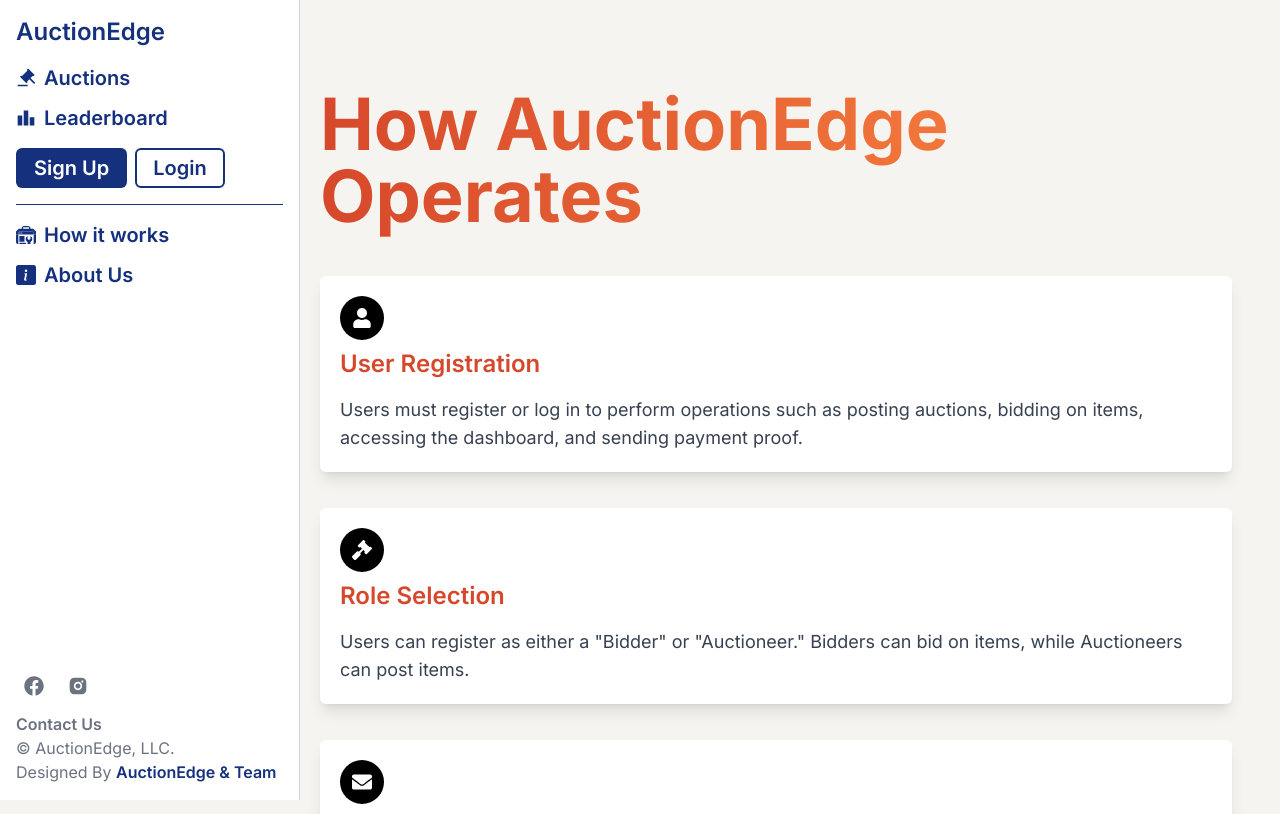
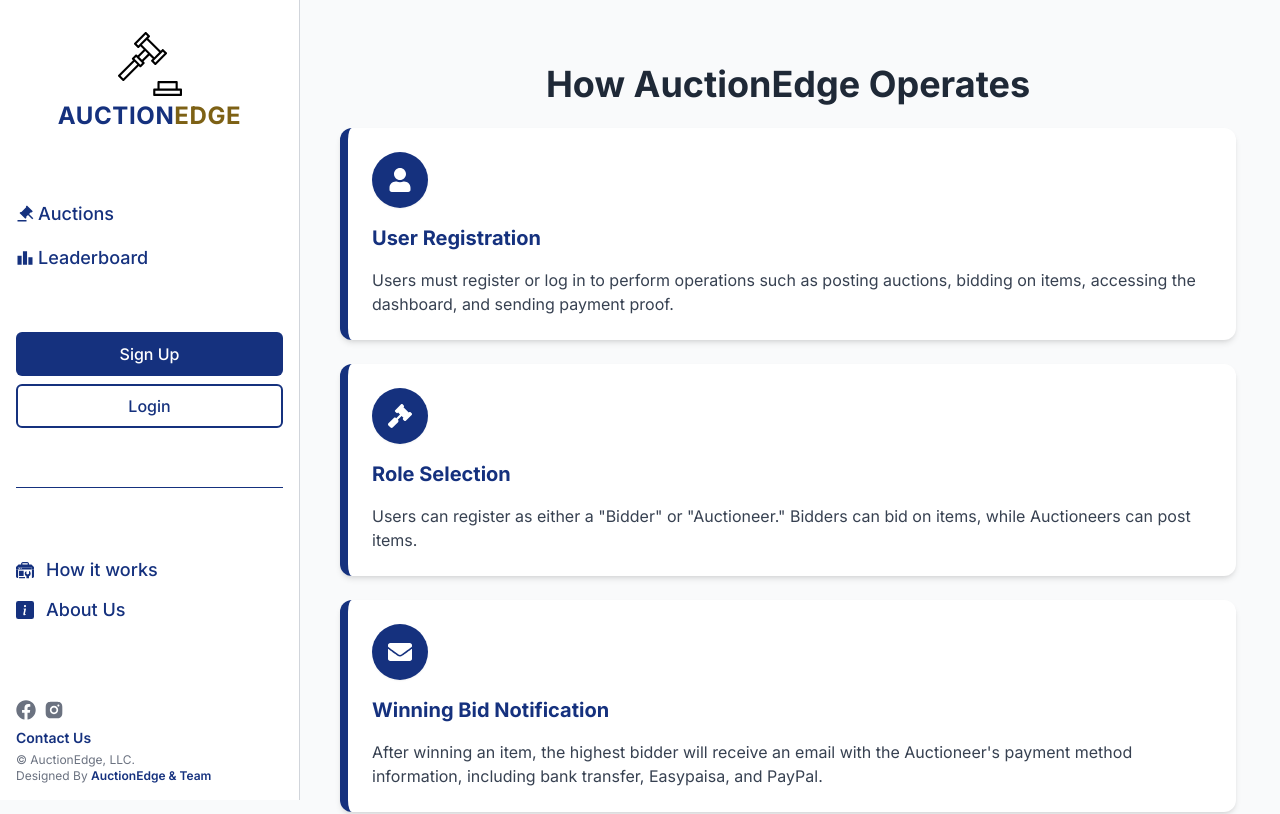
Before and after one commit to ClickHammer/AuctionEdge, a React (Vite) app in the folder Frontend/: page /how-it-works-info in a window 1280 px wide. Shown: the top 814 px of the page. Built offline with nearby package versions, Linux system fonts and the light colour scheme; no server answers.

Commit message:
changes in contact us side drawer

```diff
--- a/Frontend/src/layout/sidedrawer.jsx
+++ b/Frontend/src/layout/sidedrawer.jsx
@@ -10,6 +10,7 @@
 import { useDispatch, useSelector } from "react-redux";
 import { logout } from "@/store/slices/UserSlice.js";
 import { Link } from "react-router-dom";
+import Logo from "../assets/logo.svg";
 
 const SideDrawer = () => {
   const [show, setShow] = useState(false);
@@ -22,7 +23,7 @@
 
   return (
     <>
-      {/* Hamburger Icon */}
+
       <div
         onClick={() => setShow(!show)}
         className="fixed right-5 top-5 bg-[#15317E] text-white text-3xl p-2 rounded-md lg:hidden"
@@ -30,173 +31,142 @@
         <GiHamburgerMenu />
       </div>
 
-      {/* Side Drawer */}
       <div
-        className={`w-[100%] sm:w-[300px] bg-white h-full fixed top-0 ${
+        className={`w-[300px] bg-white h-full fixed top-0 ${
           show ? "left-0" : "left-[-100%]"
         } transition-all duration-200 p-4 flex flex-col justify-between lg:left-0 border-r-[1px] border-gray-300`}
       >
-        <div className="relative">
-          <Link to={"/"}>
-            <h4 className="text-2xl font-semibold mb-4">
-              <span className="text-[#15317E]">AuctionEdge</span>
+
+        <div className="flex flex-col items-center gap-1 p-4">
+          <img src={Logo} alt="AuctionEdge Logo" className="w-16 h-16 fill-current" />
+          <h4 className="text-2xl font-bold tracking-wide uppercase text-[#15317E]">
+            Auction<span className="text-[#7D6115]">Edge</span>
           </h4>
-          </Link>
+        </div>
 
-          <ul className="flex flex-col gap-3">
+        <ul className="flex flex-col gap-4 text-lg font-semibold text-gray-800">
           <li>
-              <Link
-                to={"/auctions"}
-                className="flex text-xl font-semibold gap-2 items-center hover:text-[#7D6115] transition duration-150"
-              >
+            <Link to={"/auctions"} className="flex items-center gap-1 hover:text-[#7D6115] transition">
               <RiAuctionFill /> Auctions
             </Link>
           </li>
           <li>
-              <Link
-                to={"/leaderboard"}
-                className="flex text-xl font-semibold gap-2 items-center hover:text-[#7D6115] transition duration-150"
-              >
+            <Link to={"/leaderboard"} className="flex items-center gap-1 hover:text-[#7D6115] transition">
               <MdLeaderboard /> Leaderboard
             </Link>
           </li>
 
-            {isAuthenticated && user && user.role === "Auctioneer" && (
+          {isAuthenticated && user?.role === "Auctioneer" && (
             <>
               <li>
-                  <Link
-                    to={"/submit-commission"}
-                    className="flex text-xl font-semibold gap-2 items-center hover:text-[ #7D6115] transition duration-150"
-                  >
+                <Link to={"/submit-commission"} className="flex items-center gap-1 hover:text-[#7D6115] transition">
                   <FaFileInvoiceDollar /> Submit Commission
                 </Link>
               </li>
               <li>
-                  <Link
-                    to={"/create-auction"}
-                    className="flex text-xl font-semibold gap-2 items-center hover:text-[ #7D6115] transition duration-150"
-                  >
+                <Link to={"/create-auction"} className="flex items-center gap-1 hover:text-[#7D6115] transition">
                   <IoIosCreate /> Create Auction
                 </Link>
               </li>
               <li>
-                  <Link
-                    to={"/view-my-auctions"}
-                    className="flex text-xl font-semibold gap-2 items-center hover:text-[ #7D6115] transition duration-150"
-                  >
+                <Link to={"/view-my-auctions"} className="flex items-center gap-1 hover:text-[#7D6115] transition">
                   <FaEye /> View My Auctions
                 </Link>
               </li>
             </>
           )}
 
-            {isAuthenticated && user && user.role === "Super Admin" && (
+          {isAuthenticated && user?.role === "Super Admin" && (
             <li>
-                <Link
-                  to={"/dashboard"}
-                  className="flex text-xl font-semibold gap-2 items-center hover:text-[ #7D6115] transition duration-150"
-                >
+              <Link to={"/dashboard"} className="flex items-center gap-1 hover:text-[#7D6115] transition">
                 <MdDashboard /> Dashboard
               </Link>
             </li>
           )}
         </ul>
 
+        <div className="flex flex-col items-center gap-2 my-2">
           {!isAuthenticated ? (
-            <div className="my-4 flex gap-2">
+            <>
         <Link
   to={"/sign-up"}
-  className="bg-[#15317E] border-2 border-transparent font-semibold text-xl py-1 px-4 rounded-md text-white
-             hover:bg-white hover:border-[#15317E] hover:text-[#15317E] transition duration-200"
+  className="w-full text-center bg-[#15317E] text-white py-2 rounded-md border-2 border-transparent
+  hover:border-[#15317E] hover:text-[#15317E] hover:bg-[#ffffff] transition"
 >
   Sign Up
 </Link>
+
               <Link
                 to={"/login"}
-  className="border-2 border-[#15317E] text-[#15317E] font-semibold text-xl py-1 px-4 rounded-md
-             hover:bg-[#15317E] hover:text-white transition duration-200"
+                className="w-full text-center border-2 border-[#15317E] text-[#15317E] py-2 rounded-md hover:bg-[#15317E] hover:text-white transition"
               >
                 Login
               </Link>
-
-            </div>
+            </>
           ) : (
-            <div className="my-4 flex gap-4 w-fit" onClick={handleLogout}>
-              <button className="bg-[#15317E] font-semibold text-xl py-1 px-4 rounded-md text-white hover:bg-[#E67E22] transition duration-200">
+            <button
+  onClick={handleLogout}
+  className="w-full text-center bg-[#15317E] text-white py-2 rounded-md border-2 border-transparent
+  hover:border-[#15317E] hover:text-[#15317E] hover:bg-[#ffffff] transition"
+>
   Logout
 </button>
+
+          )}
         </div>
-          )}
 
-          <hr className="mb-4 border-t-[#15317E]" />
+        <hr className="border-t-[#15317E] mb-4" />
 
-          <ul className="flex flex-col gap-3">
+
+        <ul className="flex flex-col gap-3 text-lg font-semibold text-gray-800">
           {isAuthenticated && (
             <li>
-                <Link
-                  to={"/me"}
-                  className="flex text-xl font-semibold gap-2 items-center hover:text-[#7D6115] transition duration-150"
-                >
+              <Link to={"/me"} className="flex items-center gap-3 hover:text-[#7D6115] transition">
                 <FaUserCircle /> Profile
               </Link>
             </li>
           )}
           <li>
-              <Link
-                to={"/how-it-works-info"}
-                className="flex text-xl font-semibold gap-2 items-center hover:text-[#7D6115] transition duration-150"
-              >
+            <Link to={"/how-it-works-info"} className="flex items-center gap-3 hover:text-[#7D6115] transition">
               <SiGooglesearchconsole /> How it works
             </Link>
           </li>
           <li>
-              <Link
-                to={"/about"}
-                className="flex text-xl font-semibold gap-2 items-center hover:text-[#7D6115] transition duration-150"
-              >
+            <Link to={"/about"} className="flex items-center gap-3 hover:text-[#7D6115] transition">
               <BsFillInfoSquareFill /> About Us
             </Link>
           </li>
         </ul>
 
-          <IoMdCloseCircleOutline
-            onClick={() => setShow(!show)}
-            className="absolute top-0 right-4 text-[28px] sm:hidden text-gray-500 hover:text-[#7D6115]"
-          />
-        </div>
-
-        <div>
-          <div className="flex gap-2 items-center mb-2">
-            <Link
-              to="/"
-              className="bg-white text-gray-500 p-2 text-xl rounded-sm hover:text-blue-700"
-            >
+        <div className="flex flex-col items-left mt-6 text-sm">
+  <div className="flex  items-left gap-2">
+    <Link to="/" className="text-gray-500 text-xl hover:text-blue-700">
       <FaFacebook />
     </Link>
-            <Link
-              to="/"
-              className="bg-white text-gray-500 p-2 text-xl rounded-sm hover:text-pink-500"
-            >
+    <Link to="/" className="text-gray-500 text-xl hover:text-pink-500">
       <RiInstagramFill />
     </Link>
   </div>
-          <Link
-            to={"/contact"}
-            className="text-gray-500 font-semibold hover:text- [#7D6115] transition duration-150"
-          >
+
+  <Link to={"/contact"} className="mt-2 text-[#15317E] font-semibold hover:text-[#7D6115] transition">
     Contact Us
   </Link>
-          <p className="text-gray-500">&copy; AuctionEdge, LLC.</p>
-          <p className="text-gray-500">
+
+  <p className="text-gray-500 mt-1 text-xs">&copy; AuctionEdge, LLC.</p>
+  <p className="text-gray-500 text-xs">
     Designed By{" "}
-            <Link
-              to={"/"}
-              className="font-semibold hover:text-[#7D6115] transition duration-150"
-            >
+    <Link to={"/"} className="font-semibold hover:text-[#7D6115] transition">
       AuctionEdge & Team
     </Link>
   </p>
 </div>
+
+
+
+        <IoMdCloseCircleOutline
+          onClick={() => setShow(!show)}
+          className="absolute top-4 right-4 text-3xl sm:hidden text-gray-500 hover:text-[#7D6115] cursor-pointer"
+        />
       </div>
     </>
   );
--- a/Frontend/src/pages/Contact.jsx
+++ b/Frontend/src/pages/Contact.jsx
@@ -12,6 +12,7 @@
   const [loading, setLoading] = useState(false);
 
   const navigateTo = useNavigate();
+
   const handleContactForm = (e) => {
     e.preventDefault();
     setLoading(true);
@@ -43,79 +44,74 @@
   };
 
   return (
-    <>
-      <section className="w-full ml-0 m-0 h-fit px-5 pt-20 lg:pl-[320px] flex flex-col min-h-screen py-4 justify-start">
-        <div className="bg-white mx-auto w-full h-auto px-2 flex flex-col gap-4 items-center py-4 justify-center rounded-md">
-          <form
-            className="flex flex-col gap-5 w-full"
-            onSubmit={handleContactForm}
-          >
-            <h3
-              className={`text-[#D6482B] text-xl font-semibold mb-2 min-[480px]:text-xl md:text-2xl lg:text-3xl`}
-            >
-              Contact Us
-            </h3>
-            <div className="flex flex-col gap-2">
-              <label className="text-[16px] text-stone-500">Your Name</label>
+    <section className="w-full min-h-screen flex items-center justify-center bg-gray-100">
+      <div className="bg-white shadow-lg rounded-lg px-8 py-6 sm:w-[450px]">
+        <h1 className="text-[#15317E] text-center text-4xl font-bold mb-6">Contact Us</h1>
+        <form onSubmit={handleContactForm} className="flex flex-col gap-6">
+          <div className="flex flex-col">
+            <label className="text-lg font-medium text-gray-700">Name</label>
             <input
               type="text"
               value={name}
               onChange={(e) => setName(e.target.value)}
-                className="w-full mt-1 p-2 border border-gray-300 rounded-md focus:outline-none focus:ring-2 focus:ring-[#D6482B]"
+              className="mt-1 px-4 py-2 border border-gray-300 rounded-md focus:border-[#15317E] focus:ring-[#15317E] focus:ring-1 outline-none transition duration-200"
               required
             />
           </div>
-            <div className="flex flex-col gap-2">
-              <label className="text-[16px] text-stone-500">Your Email</label>
+
+          <div className="flex flex-col">
+            <label className="text-lg font-medium text-gray-700">Email</label>
             <input
               type="email"
               value={email}
               onChange={(e) => setEmail(e.target.value)}
-                className="w-full mt-1 p-2 border border-gray-300 rounded-md focus:outline-none focus:ring-2 focus:ring-[#D6482B]"
+              className="mt-1 px-4 py-2 border border-gray-300 rounded-md focus:border-[#15317E] focus:ring-[#15317E] focus:ring-1 outline-none transition duration-200"
               required
             />
           </div>
-            <div className="flex flex-col gap-2">
-              <label className="text-[16px] text-stone-500">Your Phone</label>
+
+          <div className="flex flex-col">
+            <label className="text-lg font-medium text-gray-700">Phone</label>
             <input
-                type="number"
+              type="text"
               value={phone}
               onChange={(e) => setPhone(e.target.value)}
-                className="w-full mt-1 p-2 border border-gray-300 rounded-md focus:outline-none focus:ring-2 focus:ring-[#D6482B]"
+              className="mt-1 px-4 py-2 border border-gray-300 rounded-md focus:border-[#15317E] focus:ring-[#15317E] focus:ring-1 outline-none transition duration-200"
               required
             />
           </div>
-            <div className="flex flex-col gap-2">
-              <label className="text-[16px] text-stone-500">Subject</label>
+
+          <div className="flex flex-col">
+            <label className="text-lg font-medium text-gray-700">Subject</label>
             <input
               type="text"
               value={subject}
               onChange={(e) => setSubject(e.target.value)}
-                className="w-full mt-1 p-2 border border-gray-300 rounded-md focus:outline-none focus:ring-2 focus:ring-[#D6482B]"
+              className="mt-1 px-4 py-2 border border-gray-300 rounded-md focus:border-[#15317E] focus:ring-[#15317E] focus:ring-1 outline-none transition duration-200"
               required
             />
           </div>
-            <div className="flex flex-col gap-2">
-              <label className="text-[16px] text-stone-500">Message</label>
+
+          <div className="flex flex-col">
+            <label className="text-lg font-medium text-gray-700">Message</label>
             <textarea
-                rows={7}
+              rows={5}
               value={message}
               onChange={(e) => setMessage(e.target.value)}
-                className="w-full mt-1 p-2 border border-gray-300 rounded-md focus:outline-none focus:ring-2 focus:ring-[#D6482B]"
+              className="mt-1 px-4 py-2 border border-gray-300 rounded-md focus:border-[#15317E] focus:ring-[#15317E] focus:ring-1 outline-none transition duration-200"
               required
             />
           </div>
 
           <button
-              className="bg-[#d6482b] mx-auto font-semibold hover:bg-[#b8381e] text-xl transition-all duration-300 py-2 px-4 rounded-md text-white my-4"
+            className="bg-[#15317E] text-white font-semibold text-lg py-3 rounded-md hover:bg-white hover:text-[#15317E] hover:border-[#15317E] border transition-all duration-300"
             type="submit"
           >
-              {loading ? "Sending Message..." : "Send Message"}
+            {loading ? "Sending..." : "Send Message"}
           </button>
         </form>
       </div>
     </section>
-    </>
   );
 };
 
--- a/Frontend/src/pages/HowItWorks.jsx
+++ b/Frontend/src/pages/HowItWorks.jsx
@@ -49,43 +49,28 @@
   ];
 
   return (
-    <>
-  <section className="w-full ml-0 m-0 h-fit px-12 pt-20 lg:pl-[320px] flex flex-col min-h-screen py-6 justify-center ">
-  <h1
-  className="bg-gradient-to-r from-[#d6482b]  to-[#ff8c42] bg-clip-text text-transparent text-2xl font-bold mb-2 min-[480px]:text-4xl md:text-6xl xl:text-7xl 2xl:text-6xl py-2"
->
+    <section className="w-full px-6 pt-16 lg:pl-[320px] flex flex-col min-h-screen py-6 bg-gray-50 text-black">
+      <h1 className="text-gray-800 text-4xl font-bold mb-6 text-center">
         How AuctionEdge Operates
       </h1>
 
-
-
-
-  <div className="flex flex-col gap-9 my-7">
-    {steps.map((element, index) => {
-      return (
+      <div className="flex flex-col gap-6 max-w-4xl mx-auto">
+        {steps.map((element, index) => (
           <div
             key={index}
-          className="bg-white rounded-md p-10 lg:p-5 flex flex-col gap-2 group shadow-lg"
+            className="bg-white rounded-xl p-6 flex flex-col gap-4 shadow-md border-l-8 border-[#15317E] transition-all duration-300 hover:shadow-lg"
           >
-          <div className="bg-black text-white p-3 text-xl rounded-full w-fit group-hover:bg-[#D6482B] transition-all duration-300">
+            <div className="bg-[#15317E] text-white p-4 text-2xl rounded-full w-fit shadow-sm transition-colors duration-300 hover:bg-[#7D6115]">
               {element.icon}
             </div>
-          <h3
-            className="text-[#D6482B] text-lg font-semibold mb-2 min-[480px]:text-xl md:text-2xl lg:text-2xl group-hover:text-[#000000] transition-all duration-300"
-          >
+            <h3 className="text-[#15317E] text-xl font-bold transition-colors duration-300 hover:text-[#7D6115]">
               {element.title}
             </h3>
-          <p className="text-lg text-gray-700 group-hover:text-[#D6482B] transition-all duration-300">
-            {element.description}
-          </p>
+            <p className="text-gray-700">{element.description}</p>
           </div>
-      );
-    })}
+        ))}
       </div>
     </section>
-
-
-    </>
   );
 };
 
```
Also changed, not shown: Frontend/src/pages/UserProfile.jsx (+40 -191 lines), Frontend/src/assets/logo.svg (added). Lines whose indentation alone changed are shown as unchanged.
